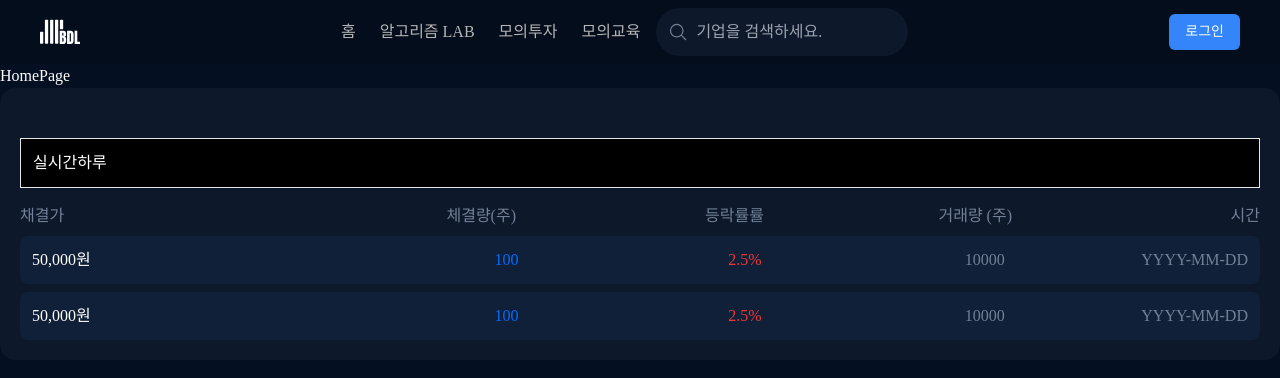
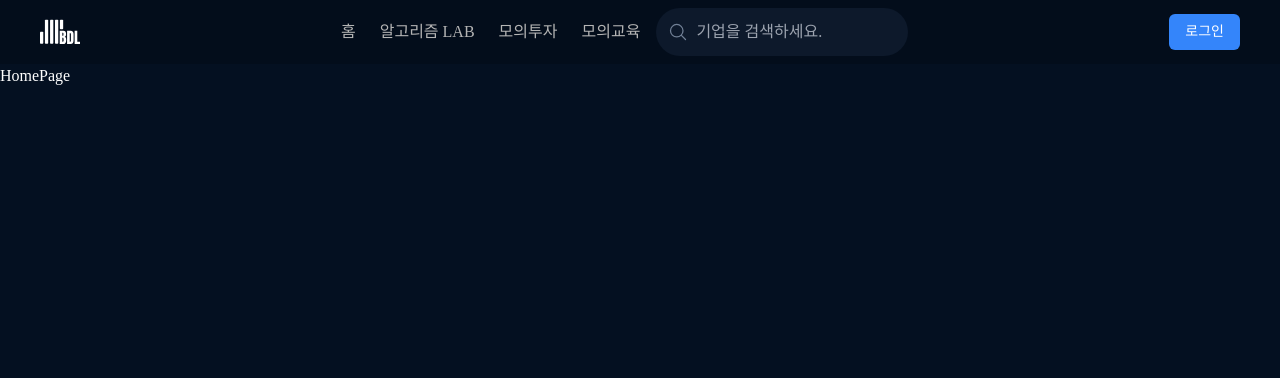
Before and after one commit to stitchzzang/BDL_PJT, a React (Vite) app: page / in a window 1280 px wide. Shown: the top 378 px of the page. Built offline with nearby package versions, Linux system fonts and the light colour scheme; a web font is replaced by a local one.

Commit message:
rename:테스트 내용 삭제

```diff
--- a/src/routes/pages/HomePage.tsx
+++ b/src/routes/pages/HomePage.tsx
@@ -1,12 +1,7 @@
-import { StockCostHistory } from '@/components/mock-investment/stock-cost-history/stock-cost-history';
-
 export const HomePage = () => {
   return (
     <div>
       <div>HomePage</div>
-      <div>
-        <StockCostHistory />
-      </div>
     </div>
   );
 };
```
